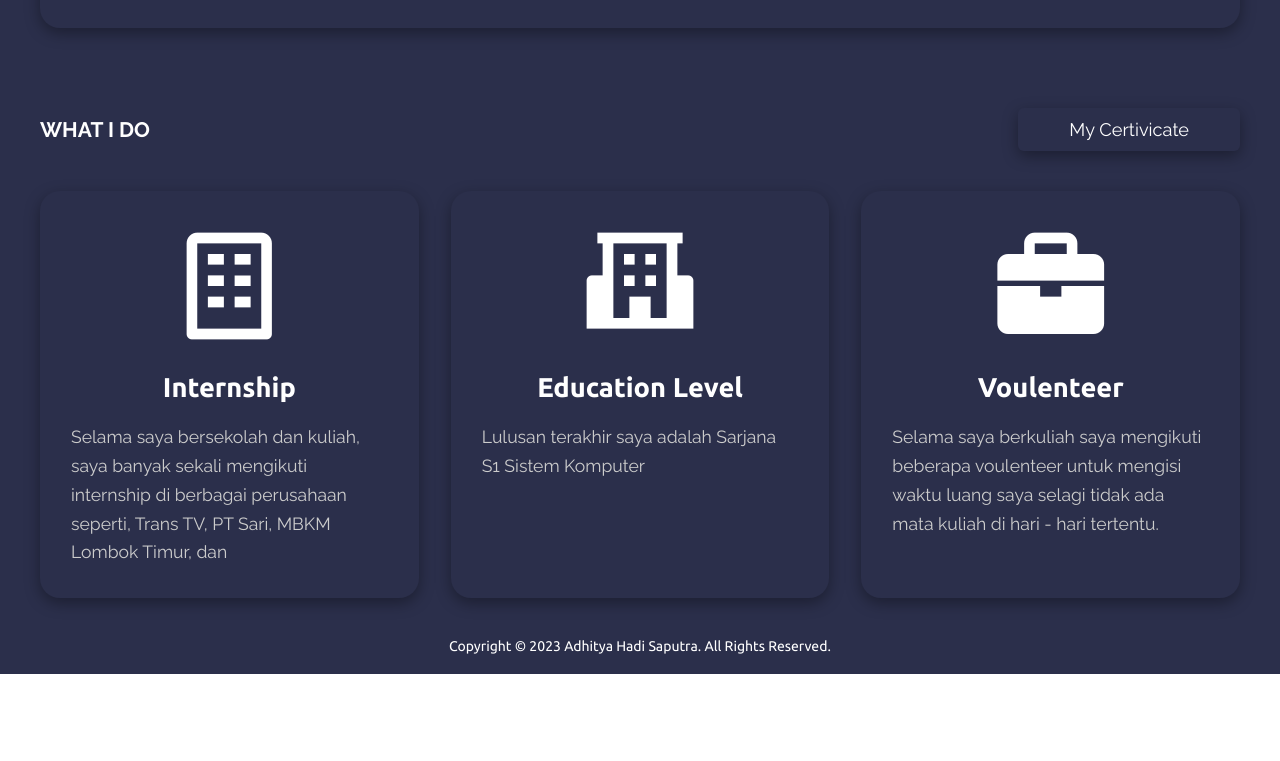
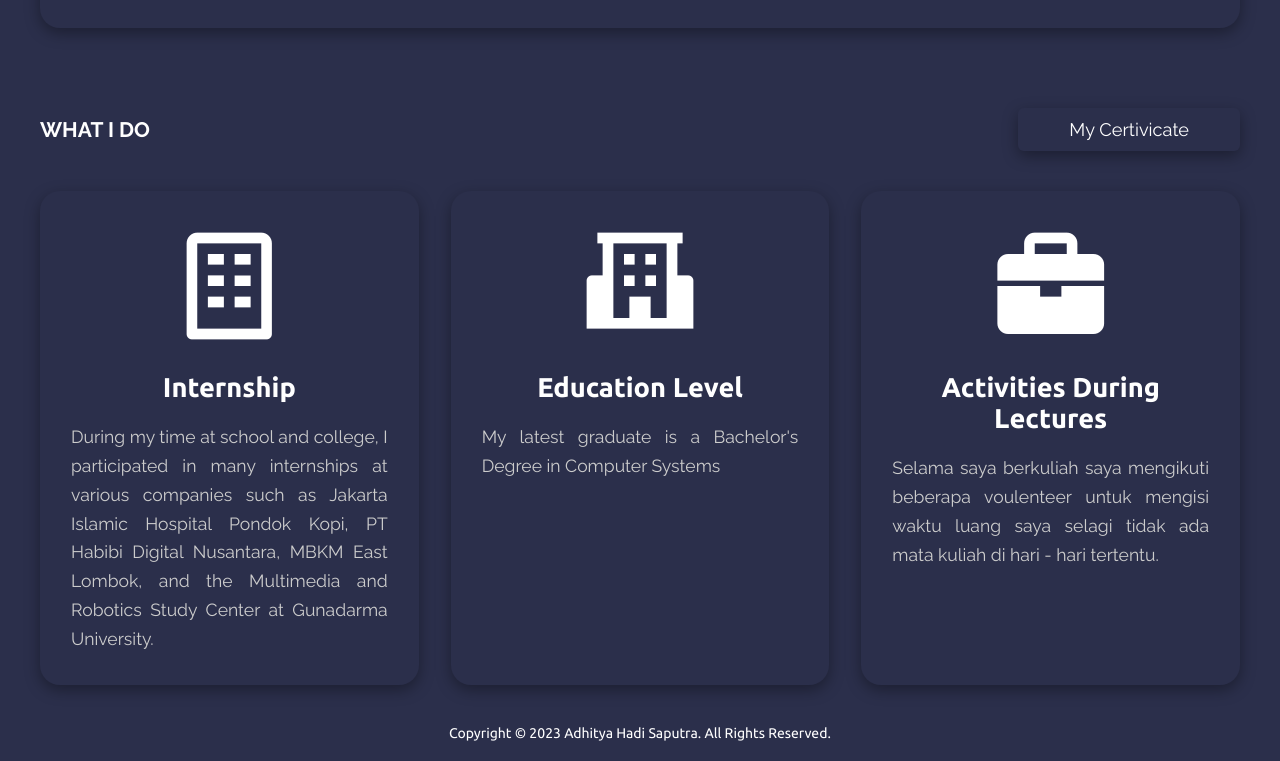
Before and after one commit to AdhityaHadiSaputra/Portfolioadhit.github.io, a plain HTML site: page index.html in a window 1280 px wide. Shown: the part 1037-1798 px from the top of the page. Before the commit the page ends 1711 px from the top, so only its background shows below. Drawn offline with nearby package versions, Linux system fonts and the light colour scheme; animation ran at ten frames a second.

Commit message:
update lagi

```diff
--- a/assets/css/style.css
+++ b/assets/css/style.css
@@ -14,7 +14,11 @@ html{
 body{
     font-size: 14px;
 }
+p{
+    text-align: justify;
+  text-justify: inter-word;
 
+}
 header{
     width: 100%;
     height: 100vh;
--- a/index.html
+++ b/index.html
@@ -59,8 +59,7 @@
                             <i class='bx bx-building'></i>
                         </a>
                         <h1>Internship</h1>
-                        <p>Selama saya bersekolah dan kuliah, saya banyak sekali mengikuti
-                        internship di berbagai perusahaan seperti, Trans TV, PT Sari, MBKM Lombok Timur, dan
+                        <p>During my time at school and college, I participated in many internships at various companies such as Jakarta Islamic Hospital Pondok Kopi, PT Habibi Digital Nusantara, MBKM East Lombok, and the Multimedia and Robotics Study Center at Gunadarma University.
                     </p>
                     </div>
                 </div>
@@ -70,7 +69,7 @@
                             <i class='bx bxs-school'></i>
                         </a>
                         <h1>Education Level</h1>
-                        <p>Lulusan terakhir saya adalah Sarjana S1 Sistem Komputer
+                        <p>My latest graduate is a Bachelor's Degree in Computer Systems
                     </p>
                     </div>
                 </div>
@@ -79,7 +78,7 @@
                         <a href="voulenteer.html">
                             <i class='bx bxs-briefcase'></i>
                         </a>
-                        <h1>Voulenteer</h1>
+                        <h1>Activities During Lectures</h1>
                         <p>Selama saya berkuliah saya mengikuti beberapa voulenteer untuk mengisi waktu luang saya
                         selagi tidak ada mata kuliah di hari - hari tertentu.
                     </p>
```
